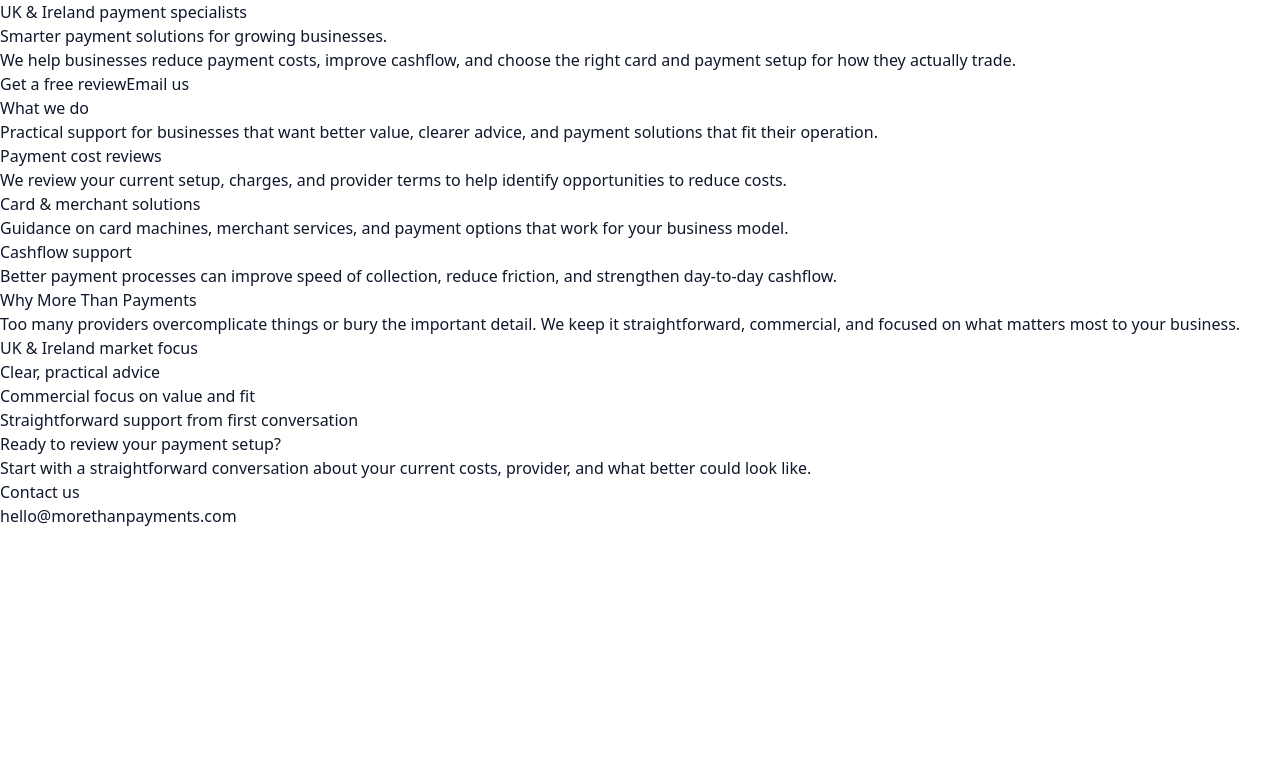
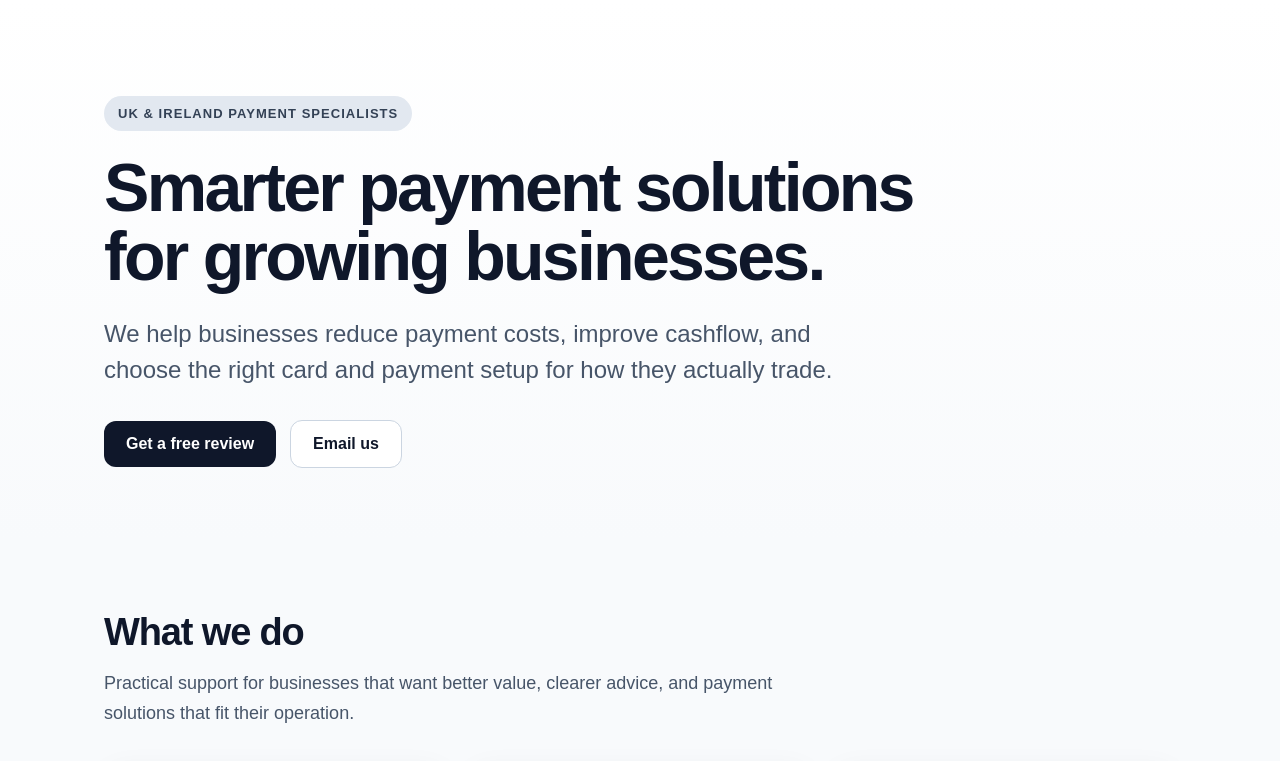
Before and after one commit to EireannG/more-than-payments, a Next.js app: page / in a window 1280 px wide. Shown: the top 761 px of the page. Built offline with nearby package versions, Linux system fonts and the light colour scheme.

Commit message:
globals.css
Force deployment

```diff
--- a/app/globals.css
+++ b/app/globals.css
@@ -1,16 +1,248 @@
-@tailwind base;
-@tailwind components;
-@tailwind utilities;
-
-html {
-  scroll-behavior: smooth;
-}
-
+html,
 body {
-  @apply bg-white text-slate-900 antialiased;
   margin: 0;
+  padding: 0;
+  font-family: Arial, sans-serif;
+  background: #f8fafc;
+  color: #0f172a;
 }
 
 * {
   box-sizing: border-box;
 }
+
+a {
+  color: inherit;
+}
+
+.page {
+  min-height: 100vh;
+}
+
+.wrap {
+  max-width: 1120px;
+  margin: 0 auto;
+  padding: 0 24px;
+}
+
+.hero {
+  padding: 96px 0 72px;
+  background: linear-gradient(180deg, #ffffff 0%, #f8fafc 100%);
+}
+
+.eyebrow {
+  display: inline-block;
+  font-size: 13px;
+  font-weight: 700;
+  letter-spacing: 0.08em;
+  text-transform: uppercase;
+  color: #334155;
+  background: #e2e8f0;
+  padding: 10px 14px;
+  border-radius: 999px;
+}
+
+.title {
+  max-width: 820px;
+  font-size: 68px;
+  line-height: 1.02;
+  letter-spacing: -0.04em;
+  font-weight: 800;
+  margin: 22px 0 0;
+}
+
+.subtitle {
+  max-width: 760px;
+  margin-top: 24px;
+  font-size: 24px;
+  line-height: 1.5;
+  color: #475569;
+}
+
+.hero-actions,
+.cta-actions {
+  display: flex;
+  gap: 14px;
+  flex-wrap: wrap;
+  align-items: center;
+  margin-top: 32px;
+}
+
+.btn {
+  display: inline-block;
+  padding: 14px 22px;
+  border-radius: 12px;
+  text-decoration: none;
+  font-weight: 700;
+  transition: 0.2s ease;
+}
+
+.btn-primary {
+  background: #0f172a;
+  color: #ffffff;
+}
+
+.btn-primary:hover {
+  background: #1e293b;
+}
+
+.btn-secondary {
+  background: #ffffff;
+  color: #0f172a;
+  border: 1px solid #cbd5e1;
+}
+
+.btn-secondary:hover {
+  background: #f8fafc;
+}
+
+.section {
+  padding: 72px 0;
+}
+
+.section-alt {
+  background: #ffffff;
+  border-top: 1px solid #e2e8f0;
+  border-bottom: 1px solid #e2e8f0;
+}
+
+.section-heading {
+  max-width: 720px;
+  margin-bottom: 32px;
+}
+
+.section h2 {
+  font-size: 38px;
+  line-height: 1.1;
+  letter-spacing: -0.03em;
+  margin: 0 0 14px;
+}
+
+.section-heading p,
+.body-copy,
+.cta-box p {
+  font-size: 18px;
+  line-height: 1.7;
+  color: #475569;
+  margin: 0;
+}
+
+.card-grid {
+  display: grid;
+  grid-template-columns: repeat(3, minmax(0, 1fr));
+  gap: 22px;
+}
+
+.card {
+  background: #ffffff;
+  border: 1px solid #e2e8f0;
+  border-radius: 20px;
+  padding: 28px;
+  box-shadow: 0 10px 30px rgba(15, 23, 42, 0.06);
+}
+
+.card h3 {
+  margin: 0 0 12px;
+  font-size: 22px;
+  line-height: 1.2;
+}
+
+.card p {
+  margin: 0;
+  color: #475569;
+  line-height: 1.7;
+  font-size: 16px;
+}
+
+.two-col {
+  display: grid;
+  grid-template-columns: 1.1fr 0.9fr;
+  gap: 40px;
+  align-items: start;
+}
+
+.check-list {
+  display: grid;
+  gap: 14px;
+}
+
+.check-item {
+  background: #f8fafc;
+  border: 1px solid #e2e8f0;
+  padding: 18px 20px;
+  border-radius: 16px;
+  font-weight: 600;
+}
+
+.cta-box {
+  background: #0f172a;
+  color: #ffffff;
+  border-radius: 28px;
+  padding: 42px;
+  display: grid;
+  grid-template-columns: 1.2fr 0.8fr;
+  gap: 28px;
+  align-items: center;
+}
+
+.cta-box h2 {
+  color: #ffffff;
+  margin-bottom: 12px;
+}
+
+.cta-box p {
+  color: #cbd5e1;
+}
+
+.contact-line {
+  color: #cbd5e1;
+  font-size: 16px;
+  word-break: break-word;
+}
+
+@media (max-width: 900px) {
+  .title {
+    font-size: 48px;
+  }
+
+  .subtitle {
+    font-size: 20px;
+  }
+
+  .card-grid,
+  .two-col,
+  .cta-box {
+    grid-template-columns: 1fr;
+  }
+
+  .section,
+  .hero {
+    padding-top: 56px;
+    padding-bottom: 56px;
+  }
+}
+
+@media (max-width: 640px) {
+  .title {
+    font-size: 38px;
+  }
+
+  .subtitle {
+    font-size: 18px;
+  }
+
+  .btn {
+    width: 100%;
+    text-align: center;
+  }
+
+  .hero-actions,
+  .cta-actions {
+    flex-direction: column;
+    align-items: stretch;
+  }
+
+  .cta-box {
+    padding: 28px;
+  }
+}
```
